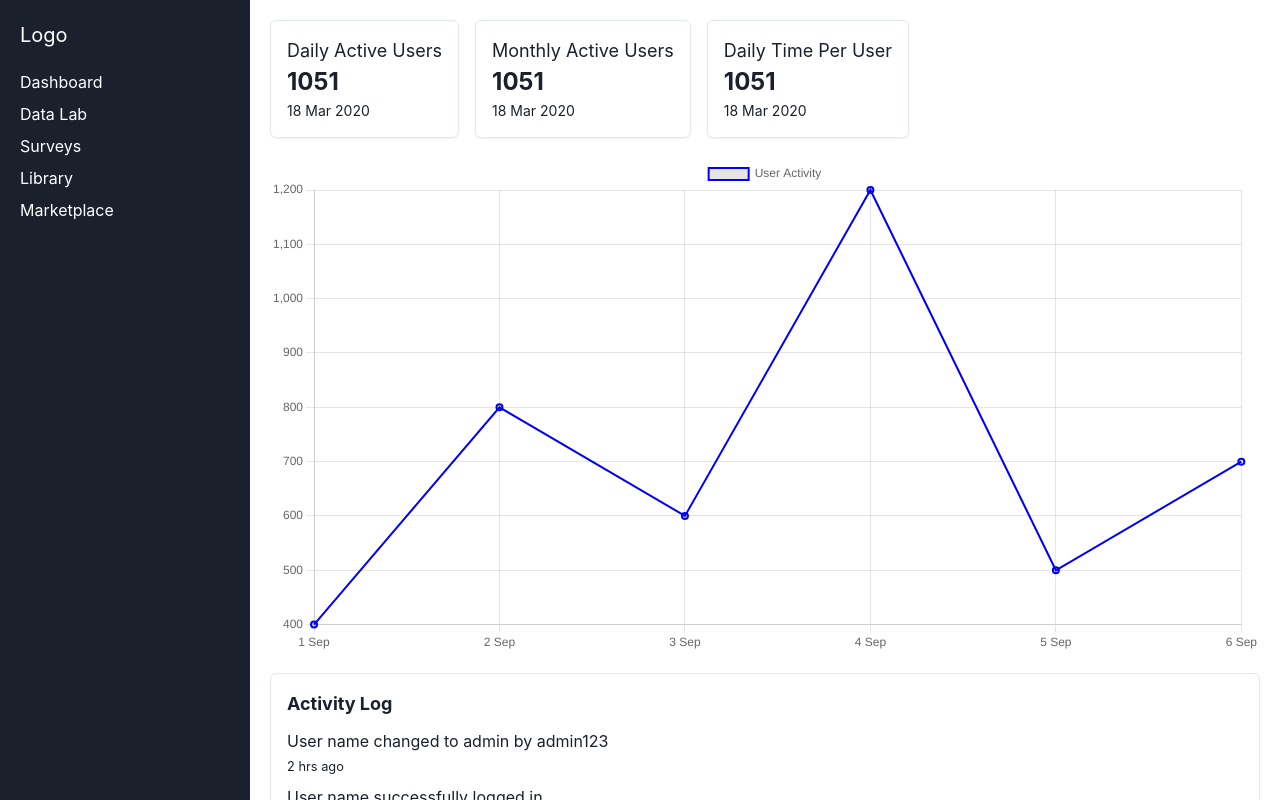
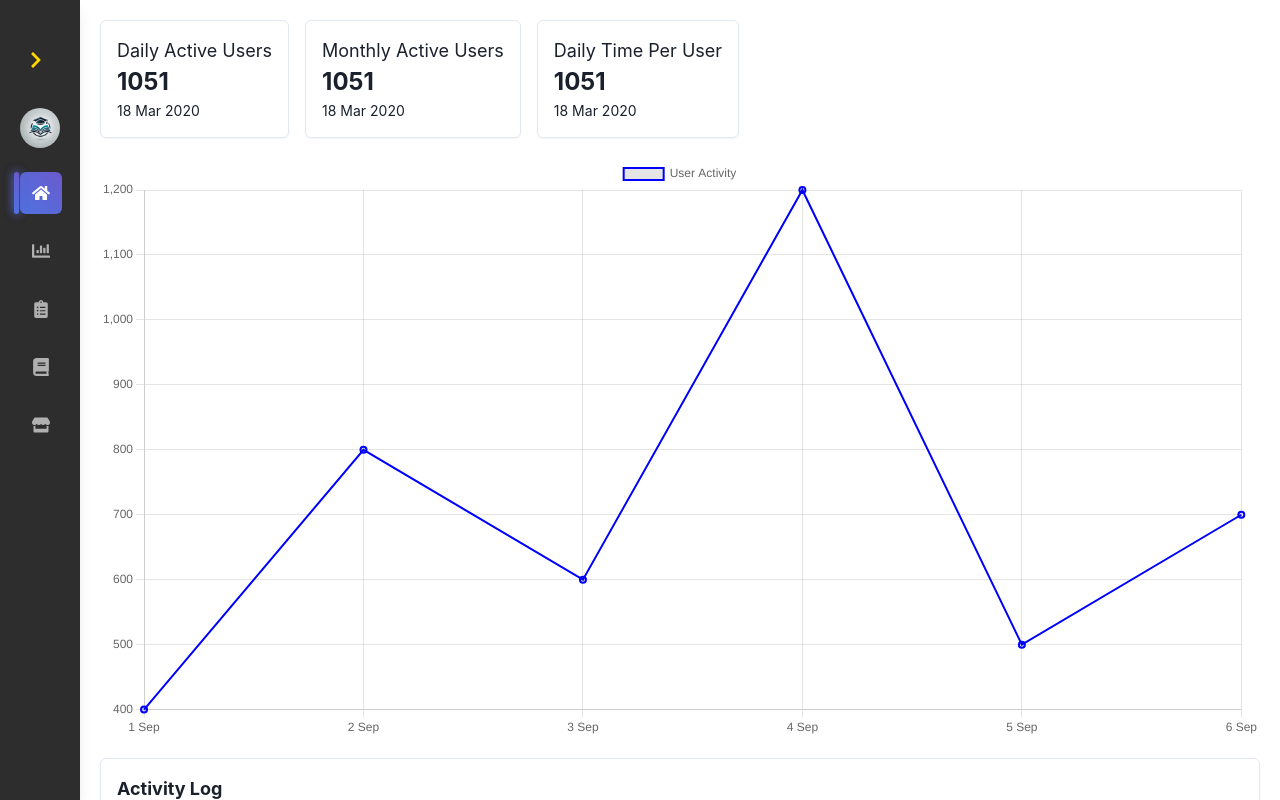
Before and after one commit to Ragshahini/Dashboard, a React (Create React App) app: page / in a window 1280 px wide. Shown: the top 800 px of the page. Built offline with nearby package versions, Linux system fonts and the light colour scheme.

Commit message:
Updated Sidebar with new styles and functionality

```diff
--- a/package.json
+++ b/package.json
@@ -15,6 +15,7 @@
     "react": "^18.3.1",
     "react-chartjs-2": "^5.3.0",
     "react-dom": "^18.3.1",
+    "react-icons": "^5.5.0",
     "react-scripts": "5.0.1",
     "web-vitals": "^2.1.4"
   },
--- a/src/Components/Sidebar.js
+++ b/src/Components/Sidebar.js
@@ -1,15 +1,125 @@
-import { Box, VStack, Text, Link } from "@chakra-ui/react";
+import { Box, VStack, Text, Link, HStack, Image, IconButton } from "@chakra-ui/react";
+import { FaHome, FaChartBar, FaClipboardList, FaBook, FaStore, FaChevronRight, FaChevronLeft } from "react-icons/fa";
+import { motion } from "framer-motion";
+import { useState } from "react";
 
 const Sidebar = () => {
+  const [isExpanded, setIsExpanded] = useState(false);
+  const [activePage, setActivePage] = useState("Dashboard");
+  const [hoveredLink, setHoveredLink] = useState(null);
+
+  const links = [
+    { name: "Dashboard", icon: <FaHome /> },
+    { name: "Data Lab", icon: <FaChartBar /> },
+    { name: "Surveys", icon: <FaClipboardList /> },
+    { name: "Library", icon: <FaBook /> },
+    { name: "Marketplace", icon: <FaStore /> },
+  ];
+
+  const handleSidebarToggle = () => setIsExpanded((prev) => !prev);
+
   return (
-    <Box width="250px" bg="gray.800" color="white" height="100vh" p={5}>
-      <Text fontSize="xl" mb={5}>Logo</Text>
-      <VStack align="start">
-        <Link>Dashboard</Link>
-        <Link>Data Lab</Link>
-        <Link>Surveys</Link>
-        <Link>Library</Link>
-        <Link>Marketplace</Link>
+    <Box
+      as={motion.div}
+      width={isExpanded ? "260px" : "80px"}
+      height="100vh"
+      p={5}
+      color="white"
+      bg="#2D2D2D"
+      boxShadow="lg"
+      fontFamily="Poppins, sans-serif"
+      initial={{ width: "80px" }}
+      animate={{ width: isExpanded ? "260px" : "80px" }}
+      transition={{ duration: 0.4, ease: "easeInOut" }}
+    >
+      {/* Sidebar Toggle Button */}
+      <HStack justify="flex-end" mt={4}>
+        <IconButton
+          aria-label="Toggle Sidebar"
+          icon={isExpanded ? <FaChevronLeft /> : <FaChevronRight />}
+          onClick={handleSidebarToggle}
+          variant="ghost"
+          color="gold"
+          size="lg"
+          _hover={{ bg: "transparent", transform: "scale(1.1)" }}
+        />
+      </HStack>
+
+      {/* Sidebar Logo */}
+      <HStack spacing={3} mb={6} justify={isExpanded ? "center" : "flex-start"} mt={6}>
+        <Image
+          src="/logo.webp"
+          alt="Logo"
+          boxSize={isExpanded ? "50px" : "40px"}
+          transition="all 0.3s ease"
+          borderRadius="full"
+        />
+      </HStack>
+
+      {/* Sidebar Links */}
+      <VStack align="start" spacing={4} mt={6}>
+        {links.map((link, index) => (
+          <Link
+            key={index}
+            display="flex"
+            alignItems="center"
+            gap={3}
+            fontSize="lg"
+            p={3}
+            fontWeight="medium"
+            borderRadius="md"
+            bg={activePage === link.name ? "linear-gradient(45deg, #4e73df, #6a5acd)" : "transparent"}
+            color={activePage === link.name ? "white" : "#B0B0B0"}
+            transition="all 0.3s ease"
+            position="relative"
+            onClick={() => setActivePage(link.name)}
+            onMouseEnter={() => setHoveredLink(link.name)}
+            onMouseLeave={() => setHoveredLink(null)}
+            _hover={{ bg: "rgba(255, 255, 255, 0.1)", transform: "scale(1.05)" }}
+          >
+            <Box as={motion.div} whileHover={{ scale: 1.2 }} transition="0.2s">
+              {link.icon}
+            </Box>
+
+            {/* Tooltip Box */}
+            {hoveredLink === link.name && !isExpanded && (
+              <Box
+                position="absolute"
+                left="100%"
+                top="50%"
+                transform="translateY(-50%)"
+                opacity={1}
+                visibility="visible"
+                bg="rgba(0, 0, 0, 0.7)"
+                color="white"
+                p={1}
+                borderRadius="md"
+                fontSize="sm"
+                transition="opacity 0.2s ease"
+              >
+                {link.name}
+              </Box>
+            )}
+
+            {isExpanded && <Text>{link.name}</Text>}
+
+            {/* Active Link Indicator */}
+            {activePage === link.name && (
+              <Box
+                as={motion.div}
+                layoutId="activeIndicator"
+                position="absolute"
+                left="-6px"
+                height="100%"
+                width="5px"
+                bg="linear-gradient(45deg, #4e73df, #6a5acd)"
+                borderRadius="full"
+                transition={{ type: "spring", stiffness: 300, damping: 30 }}
+                boxShadow="0px 0px 10px rgba(78, 115, 223, 0.7), 0px 0px 10px rgba(106, 90, 205, 0.7)"
+              />
+            )}
+          </Link>
+        ))}
       </VStack>
     </Box>
   );
```
Also changed, not shown: public/logo.webp (added), 1 other file (tests, documents, lock files or other folders).
